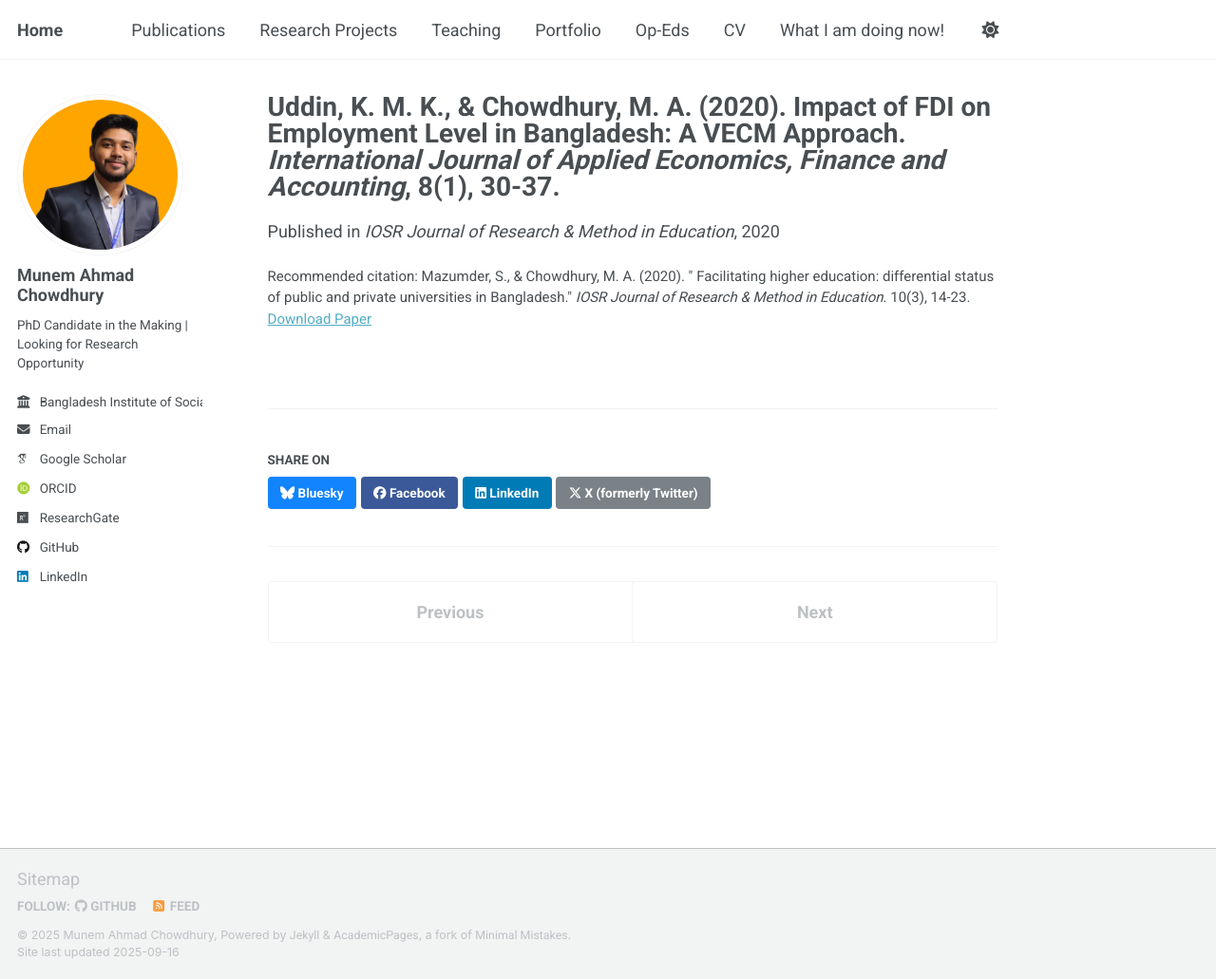
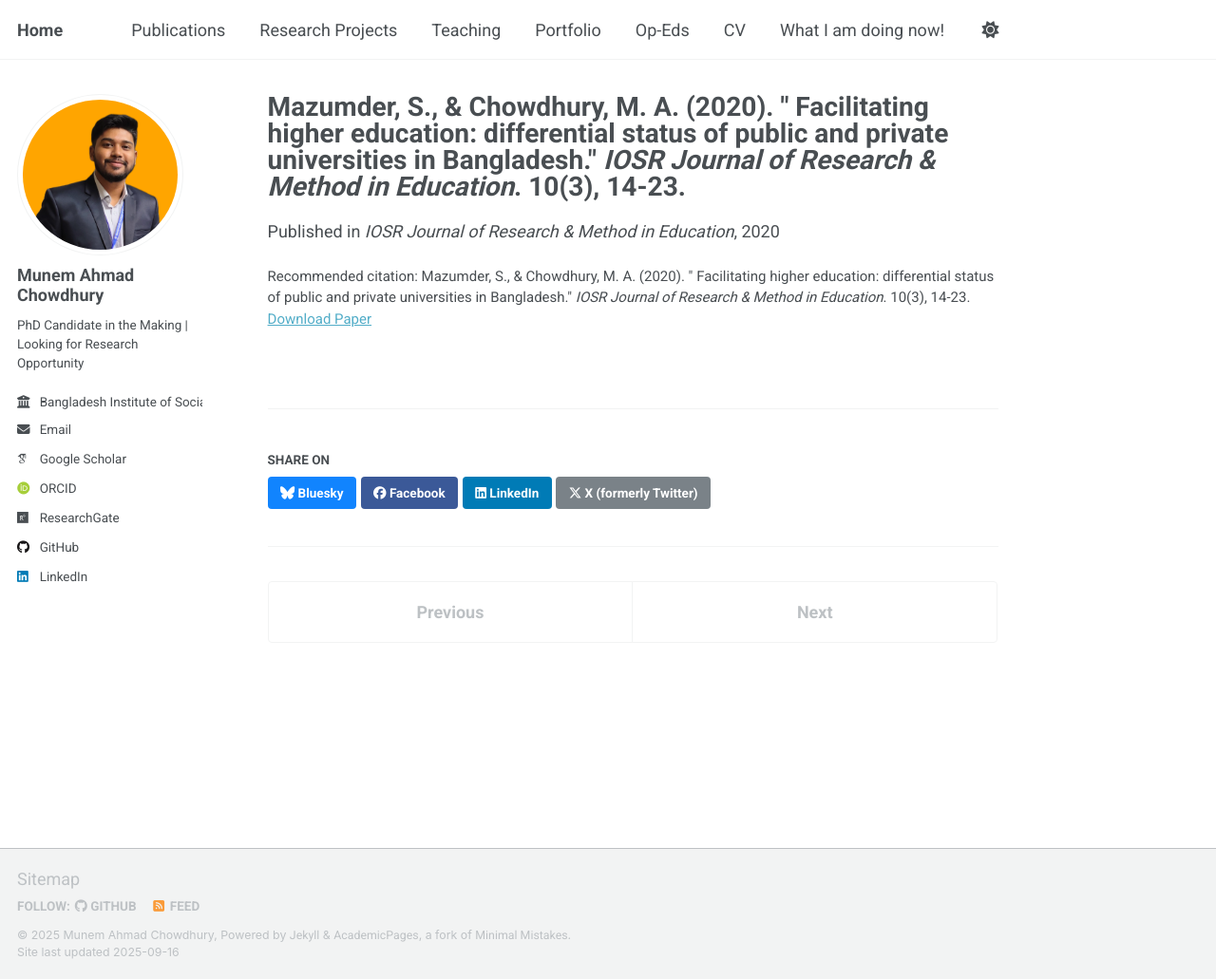
Before and after one commit to munemahmad/munemahmad.github.io, a Jekyll site: the page built from _publications/paper1.md, in a window 1280 px wide and 1031 px high. Shown: the whole window at 95% size. Built offline with Jekyll 4.4.1, drawn with Linux system fonts in a browser that asks for light colours; some web fonts are replaced; a script that is not in the unit is left out.

Commit message:
Update paper1.md

```diff
--- a/_publications/paper1.md
+++ b/_publications/paper1.md
@@ -1,5 +1,5 @@
 ---
-title: "Uddin, K. M. K., & Chowdhury, M. A. (2020). Impact of FDI on Employment Level in Bangladesh: A VECM Approach. <i>International Journal of Applied Economics, Finance and Accounting</i>, 8(1), 30-37."
+title: "Mazumder, S., & Chowdhury, M. A. (2020). &quot; Facilitating higher education: differential status of public and private universities in Bangladesh.&quot; <i>IOSR Journal of Research & Method in Education</i>. 10(3), 14-23."
 collection: publications
 category: articles
 permalink: /publication/paper1
```
